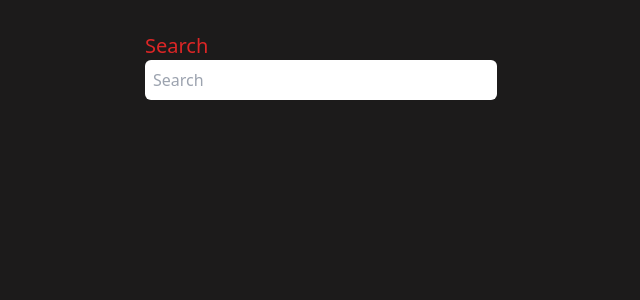
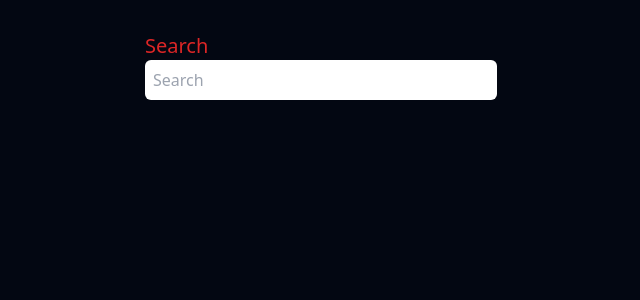
Before and after one commit to digmi123/Star-wars-assignment, a React (Vite) app: page / in a window 1280 px wide. Shown: the top 300 px of the page, without its empty margins (319-959 px from the left). Built offline with nearby package versions, Linux system fonts and the light colour scheme.

Commit message:
Update the theme root colors.

```diff
--- a/src/index.css
+++ b/src/index.css
@@ -5,59 +5,33 @@
 
 @layer base {
   :root {
-    --background: 0 0% 100%;
-    --foreground: 222.2 84% 4.9%;
-    --card: 0 0% 100%;
-    --card-foreground: 222.2 84% 4.9%;
-    --popover: 0 0% 100%;
-    --popover-foreground: 222.2 84% 4.9%;
-    --primary: 222.2 47.4% 11.2%;
-    --primary-foreground: 210 40% 98%;
-    --secondary: 210 40% 96.1%;
-    --secondary-foreground: 222.2 47.4% 11.2%;
-    --muted: 210 40% 96.1%;
-    --muted-foreground: 215.4 16.3% 46.9%;
-    --accent: 210 40% 96.1%;
-    --accent-foreground: 222.2 47.4% 11.2%;
-    --destructive: 0 84.2% 60.2%;
-    --destructive-foreground: 210 40% 98%;
-    --border: 214.3 31.8% 91.4%;
-    --input: 214.3 31.8% 91.4%;
-    --ring: 222.2 84% 4.9%;
-    --radius: 0.5rem;
-    --chart-1: 12 76% 61%;
-    --chart-2: 173 58% 39%;
-    --chart-3: 197 37% 24%;
-    --chart-4: 43 74% 66%;
-    --chart-5: 27 87% 67%;
+      --background: 224 71.4% 4.1%;
+      --foreground: 210 20% 98%;
+      --card: 224 71.4% 4.1%;
+      --card-foreground: 210 20% 98%;
+      --popover: 224 71.4% 4.1%;
+      --popover-foreground: 210 20% 98%;
+      --primary: 0 72.2% 56%;
+      --primary-foreground: 220.9 39.3% 11%;
+      --secondary: 215 27.9% 16.9%;
+      --secondary-foreground: 210 20% 98%;
+      --muted: 215 27.9% 16.9%;
+      --muted-foreground: 217.9 10.6% 64.9%;
+      --accent: 215 27.9% 16.9%;
+      --accent-foreground: 210 20% 98%;
+      --destructive: 0 62.8% 30.6%;
+      --destructive-foreground: 210 20% 98%;
+      --border: 215 27.9% 16.9%;
+      --input: 215 27.9% 16.9%;
+      --ring: 216 12.2% 83.9%;
+      --radius: 0.5rem;
+      --chart-1: 220 70% 50%;
+      --chart-2: 160 60% 45%;
+      --chart-3: 30 80% 55%;
+      --chart-4: 280 65% 60%;
+      --chart-5: 340 75% 55%;
   }
 
-  .dark {
-    --background: 222.2 84% 4.9%;
-    --foreground: 210 40% 98%;
-    --card: 222.2 84% 4.9%;
-    --card-foreground: 210 40% 98%;
-    --popover: 222.2 84% 4.9%;
-    --popover-foreground: 210 40% 98%;
-    --primary: 210 40% 98%;
-    --primary-foreground: 222.2 47.4% 11.2%;
-    --secondary: 217.2 32.6% 17.5%;
-    --secondary-foreground: 210 40% 98%;
-    --muted: 217.2 32.6% 17.5%;
-    --muted-foreground: 215 20.2% 65.1%;
-    --accent: 217.2 32.6% 17.5%;
-    --accent-foreground: 210 40% 98%;
-    --destructive: 0 62.8% 30.6%;
-    --destructive-foreground: 210 40% 98%;
-    --border: 217.2 32.6% 17.5%;
-    --input: 217.2 32.6% 17.5%;
-    --ring: 212.7 26.8% 83.9%;
-    --chart-1: 220 70% 50%;
-    --chart-2: 160 60% 45%;
-    --chart-3: 30 80% 55%;
-    --chart-4: 280 65% 60%;
-    --chart-5: 340 75% 55%;
-  }
 }
 
 @layer base {
@@ -74,7 +48,7 @@
   margin: 0;
   padding: 0;
   box-sizing: border-box;
-  color: #fff;
+  color: hsl(var(--foreground));
 }
 
 
@@ -83,7 +57,7 @@
   width: 100vw;
   min-height: 100vh;
   min-height: 100dvh;
-  background-color: rgb(28, 27, 27);
+  background-color: hsl(var(--background));
 }
 
 .root {
@@ -111,11 +85,3 @@
   font-weight: 500;
   font-size: 0.87rem;
 }
-
-input{
-  color: #000
-}
-
-p {
-  color: #fff
-}
```
